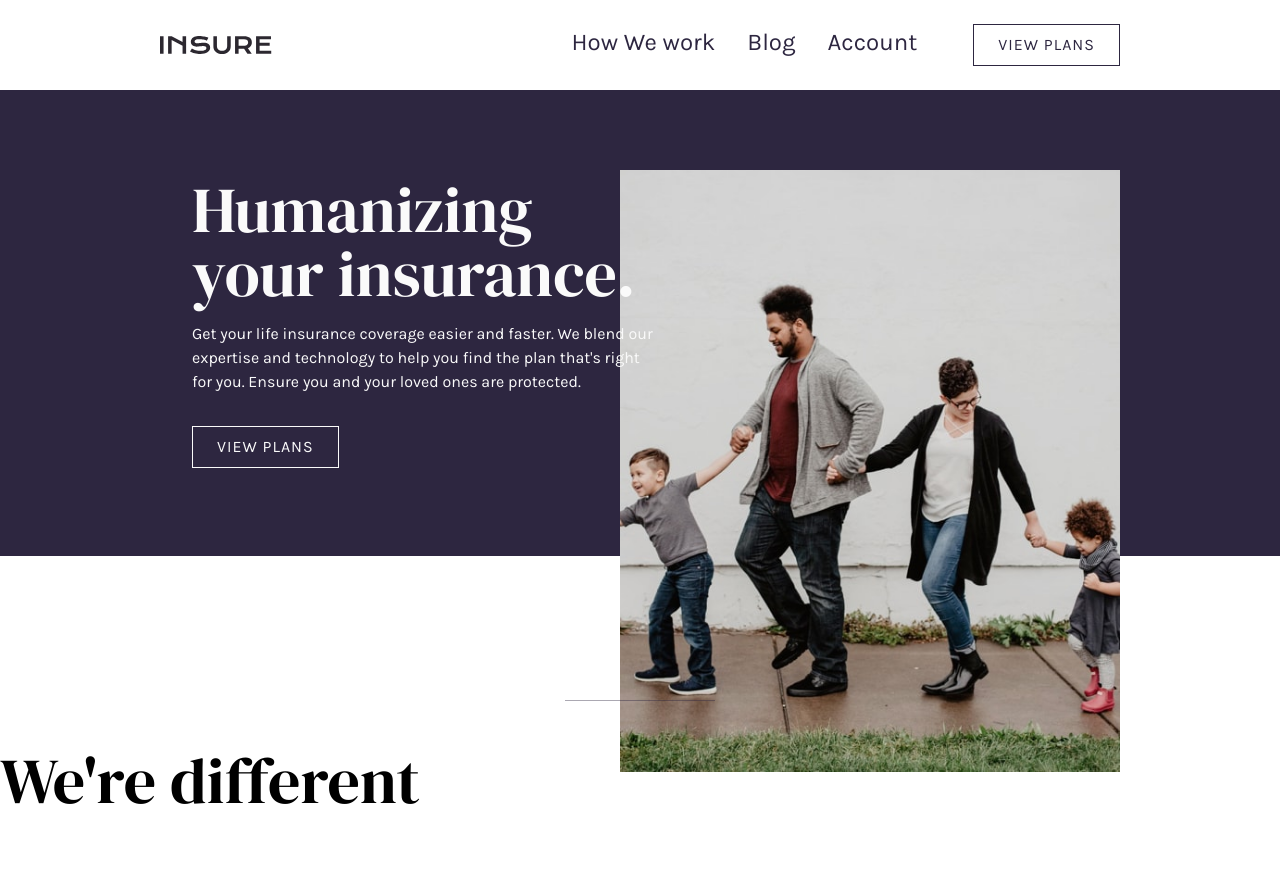
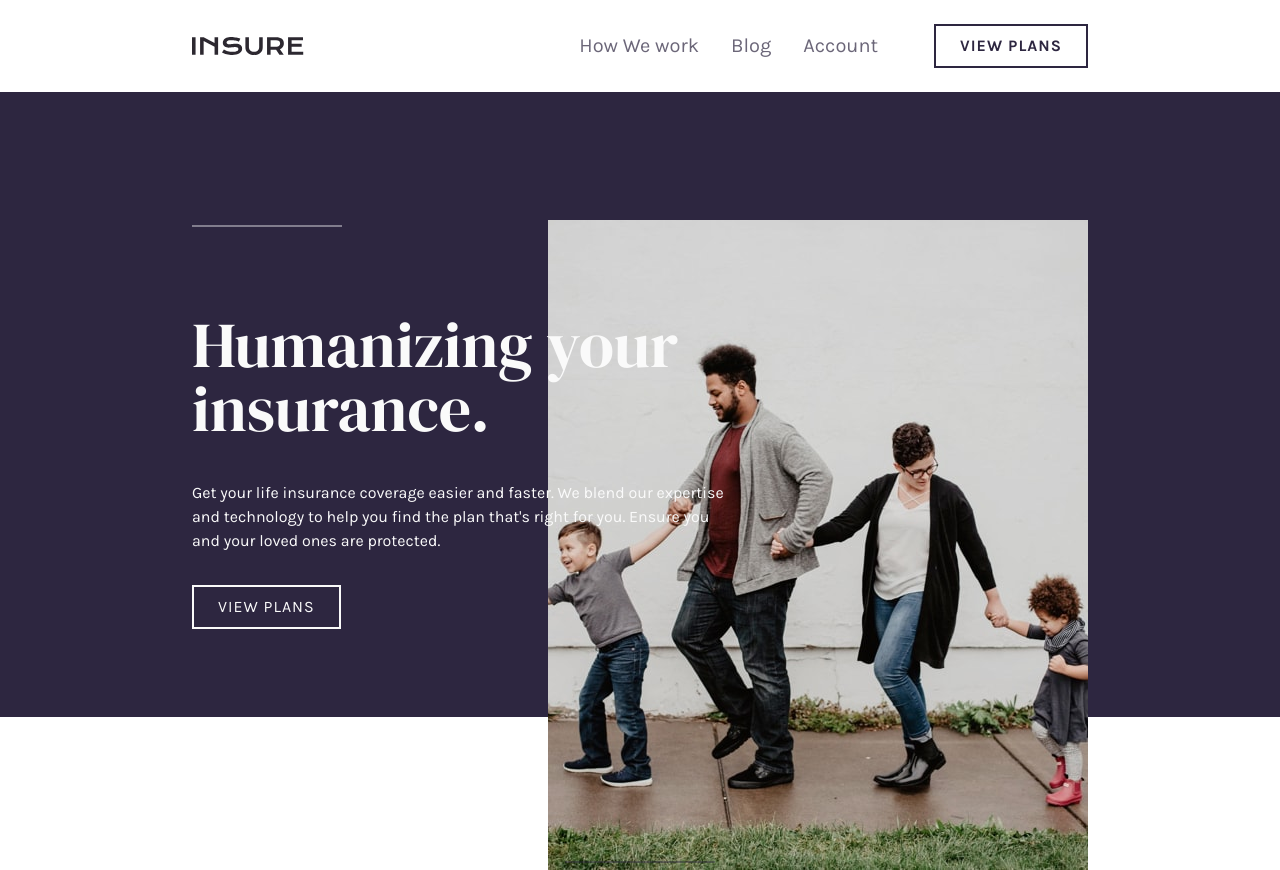
Before and after one commit to smajewski1980/insure_landing_page, a plain HTML site: page index.html in a window 1280 px wide. Shown: the top 870 px of the page. Drawn offline with Linux system fonts and the light colour scheme; a web font is replaced by a local one.

Commit message:
continued to style hero section on desktop

```diff
--- a/sass/abstracts/_mixins.scss
+++ b/sass/abstracts/_mixins.scss
@@ -15,24 +15,24 @@
 
 @mixin headings {
   // font-size: 2.5rem;
-  font-size: clamp(2.5rem, 5vw, 4rem);
+  font-size: clamp(2.5rem, 5vw, 4.5rem);
   line-height: 1;
 }
 
 @mixin buttons($color) {
   background: transparent;
-  border: 1px solid $color;
+  border: 2px solid $color;
   color: $color;
   cursor: pointer;
   padding: 0.5rem 1.5rem;
   letter-spacing: 1px;
 }
 
-@mixin section-decoration {
+@mixin section-decoration($color) {
   content: "";
   width: 150px;
-  height: 1px;
-  background-color: $primary-dk-violet;
+  height: 2px;
+  background-color: $color;
   display: block;
   margin-inline: auto;
   margin-bottom: 3rem;
--- a/sass/abstracts/_variables.scss
+++ b/sass/abstracts/_variables.scss
@@ -7,4 +7,4 @@ $neutral-very-light-gray: hsl(0, 0%, 98%);
 $font-dm-serif: "DM Serif Display", serif;
 $font-karla: "Karla", sans-serif;
 
-$desktop-inline-padding: 10rem;
+$desktop-inline-padding: 12rem;
--- a/sass/layout/_header.scss
+++ b/sass/layout/_header.scss
@@ -45,6 +45,7 @@ header {
         @include buttons($neutral-very-light-gray);
         width: 75%;
         padding-block: 0.75rem;
+        font-weight: 700;
       }
     }
     @media screen and (width > 650px) {
@@ -56,6 +57,7 @@ header {
         display: none;
       }
       ul {
+        align-items: center;
         margin-top: 0;
         position: static;
         background-color: unset;
@@ -63,10 +65,11 @@ header {
         display: flex;
         gap: 2rem;
         li {
-          font-size: 1.5rem;
+          font-size: 1.25rem;
           color: $primary-dk-violet;
           padding: 0;
           margin: 0;
+          opacity: 0.7;
         }
         button {
           @include buttons($primary-dk-violet);
--- a/sass/layout/_section-different.scss
+++ b/sass/layout/_section-different.scss
@@ -1,8 +1,9 @@
 @use "../abstracts/mixins" as *;
+@use "../abstracts/variables" as *;
 
 .section-different {
   &::before {
-    @include section-decoration;
+    @include section-decoration($primary-dk-violet);
   }
 
   h2 {
--- a/sass/layout/_section-hero.scss
+++ b/sass/layout/_section-hero.scss
@@ -1,4 +1,5 @@
 @use "../abstracts/variables" as *;
+@use "../abstracts/mixins" as *;
 
 // once we get a media query in place we can get rid of above
 
@@ -55,19 +56,29 @@
     // * {
     //   outline: 2px solid lime;
     // }
-
+    min-height: 625px;
     padding-inline: $desktop-inline-padding;
     position: relative;
+    display: grid;
+    align-items: end;
     .hero-content {
-      max-width: 525px;
+      max-width: 64ch;
+      padding-inline: 0rem 4rem;
+      p {
+        margin-top: 2.5rem;
+      }
+      &::before {
+        @include section-decoration(white);
+        position: absolute;
+        top: 0;
+      }
     }
 
     .hero-img-wrapper-desktop {
       display: block;
       position: absolute;
       right: $desktop-inline-padding;
-      top: 5rem;
-      max-width: 500px;
+      top: 8rem;
     }
     .hero-img-wrapper-mobile,
     .hero-content img:first-child,
```
Also changed, not shown: styles/main.css, 1 other file.
